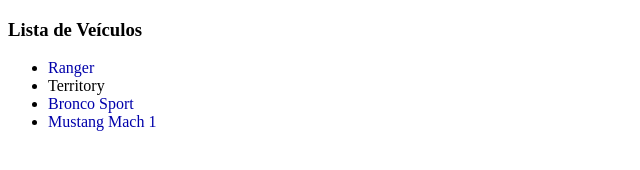
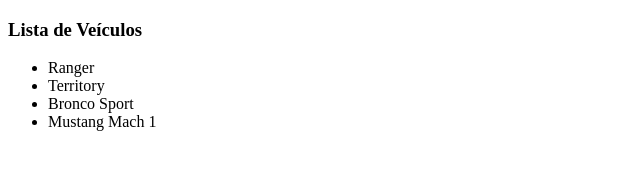
Before and after one commit to Wsyznx/Sprint-3, a plain HTML site: page index.html in a window 1280 px wide. Shown: the whole page, without its empty margins (0-640 px from the left). Drawn offline with Linux system fonts and the light colour scheme.

Commit message:
voltando pro original

```diff
--- a/index.html
+++ b/index.html
@@ -10,9 +10,10 @@
 			<section>
 				<h3> Lista de Veículos </h3>
 				<ul>
-					<li><font color="#0000AA">Ranger </font></li><li>Territory</li>
-					<li><font color="#0000AA">Bronco Sport</font></li>
-					<li><font color="#0000AA">Mustang Mach 1</font></li>
+					<li>Ranger</li>
+					<li>Territory</li>
+					<li>Bronco Sport</li>
+					<li>Mustang Mach 1</li>
 				</ul>
 			</section>
 		</main>
```
